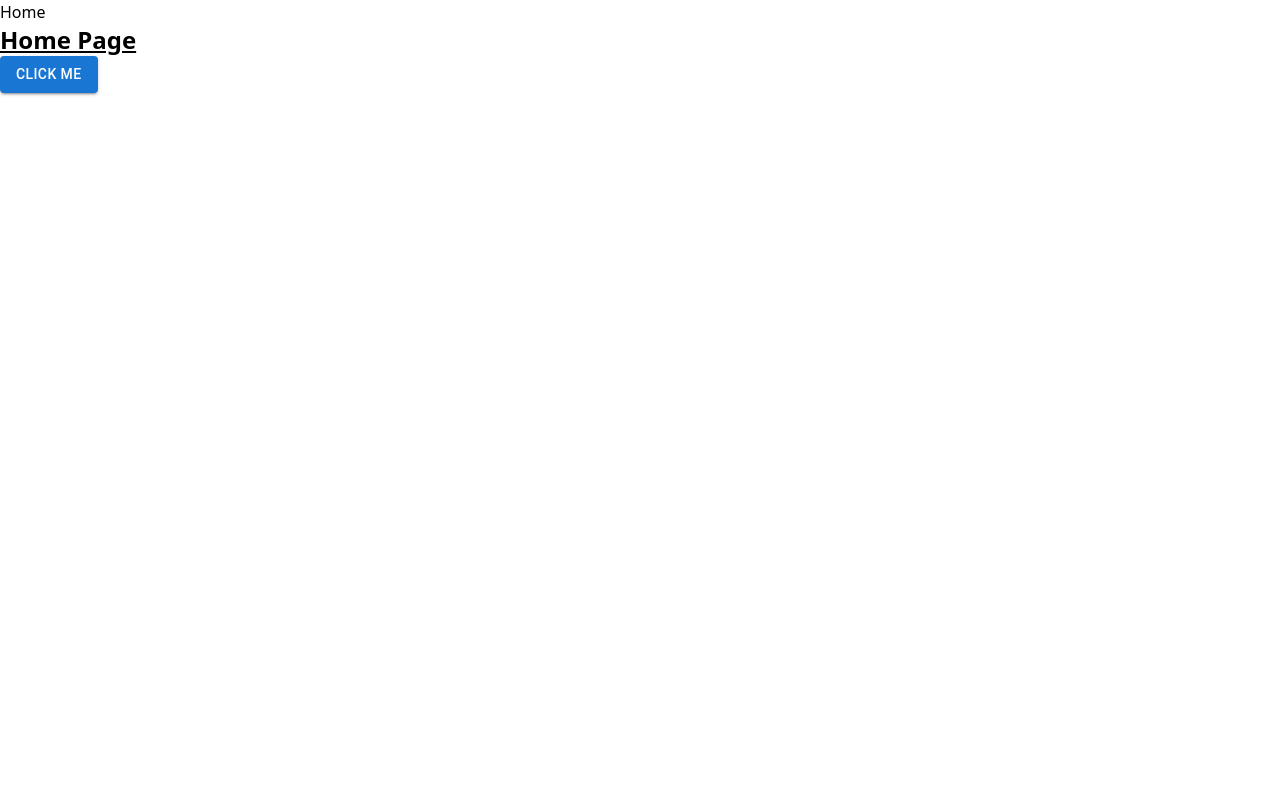
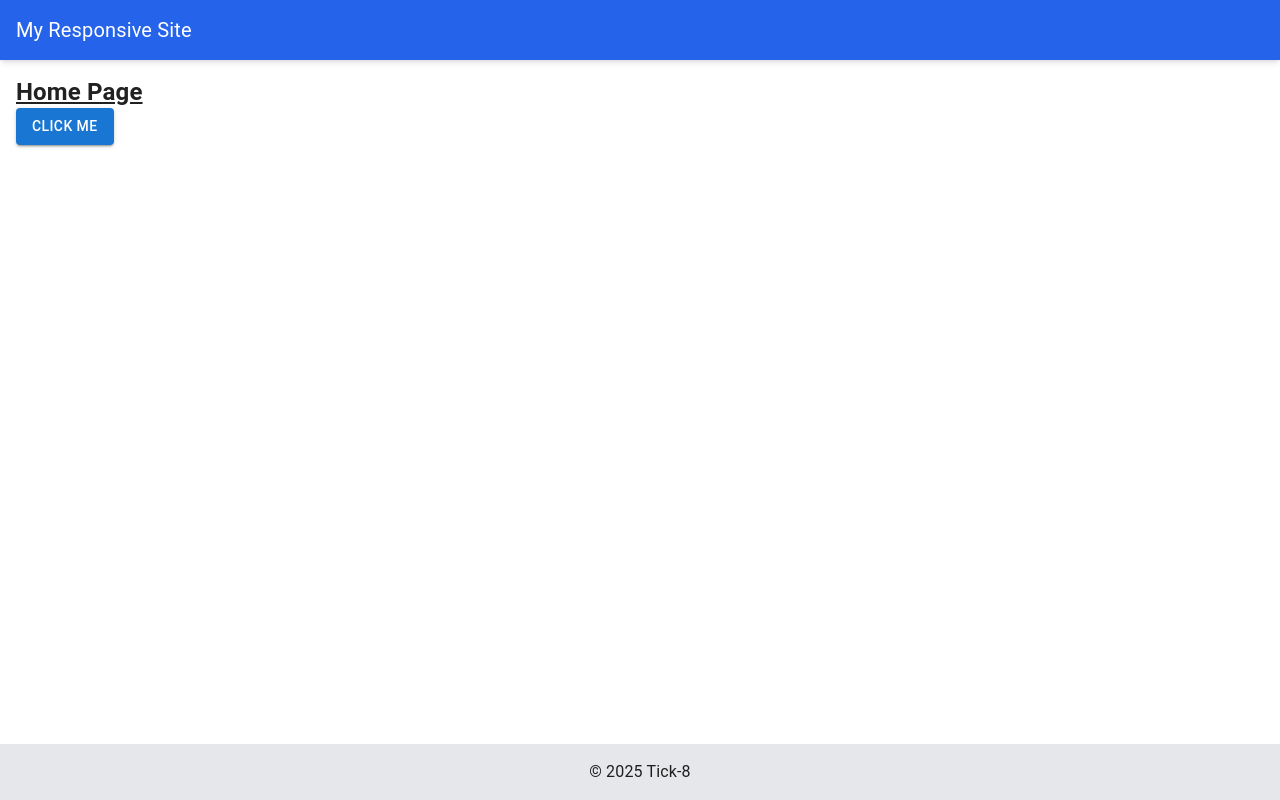
Before and after one commit to faezekeshmiri/Tick-8-frontend, a React (Vite) app: page / in a window 1280 px wide. Built offline with nearby package versions, Linux system fonts and the light colour scheme.

Commit message:
Create MainLayout.

```diff
--- a/src/App.tsx
+++ b/src/App.tsx
@@ -1,13 +1,13 @@
 import React from 'react';
 import AppRouter from './routes/AppRouter';
-import { Link } from 'react-router-dom';
+import MainLayout from "./layouts/MainLayout";
 
 const App: React.FC = () => {
   return (
-    <><nav>
-      <Link to="/">Home</Link>
-    </nav>
-    <AppRouter /></>);
+    <MainLayout direction="ltr">
+      <AppRouter />
+    </MainLayout>
+  );
 };
 
 export default App;
--- /dev/null
+++ b/src/layouts/MainLayout.tsx
@@ -0,0 +1,61 @@
+import React, { ReactNode, useEffect, useState } from "react";
+import { Box, CssBaseline } from "@mui/material";
+import { createTheme, ThemeProvider } from "@mui/material/styles";
+import { useMediaQuery } from "@mui/material";
+import clsx from "clsx";
+
+interface MainLayoutProps {
+  children: ReactNode;
+  direction?: "ltr" | "rtl";
+}
+
+const MainLayout: React.FC<MainLayoutProps> = ({ children, direction = "ltr" }) => {
+  const prefersDarkMode = useMediaQuery("(prefers-color-scheme: dark)");
+  const [dir, setDir] = useState<"ltr" | "rtl">(direction);
+
+  // Material UI theme
+  const theme = React.useMemo(
+    () =>
+      createTheme({
+        direction: dir,
+        palette: {
+          mode: prefersDarkMode ? "dark" : "light",
+        },
+      }),
+    [prefersDarkMode, dir]
+  );
+
+  // Apply direction to the <html> element
+  useEffect(() => {
+    document.documentElement.dir = dir;
+  }, [dir]);
+
+  return (
+    <ThemeProvider theme={theme}>
+      <CssBaseline />
+      <Box
+        className={clsx(
+          "min-h-screen flex flex-col",
+          dir === "rtl" ? "text-right" : "text-left"
+        )}
+      >
+        {/* Header */}
+        <header className="w-full p-4 bg-blue-600 text-white text-xl shadow-md">
+          My Responsive Site
+        </header>
+
+        {/* Main Content */}
+        <main className="flex-1 p-4">
+          {children}
+        </main>
+
+        {/* Footer (optional) */}
+        <footer className="w-full p-4 bg-gray-200 text-center">
+          &copy; 2025 Tick-8
+        </footer>
+      </Box>
+    </ThemeProvider>
+  );
+};
+
+export default MainLayout;
```
